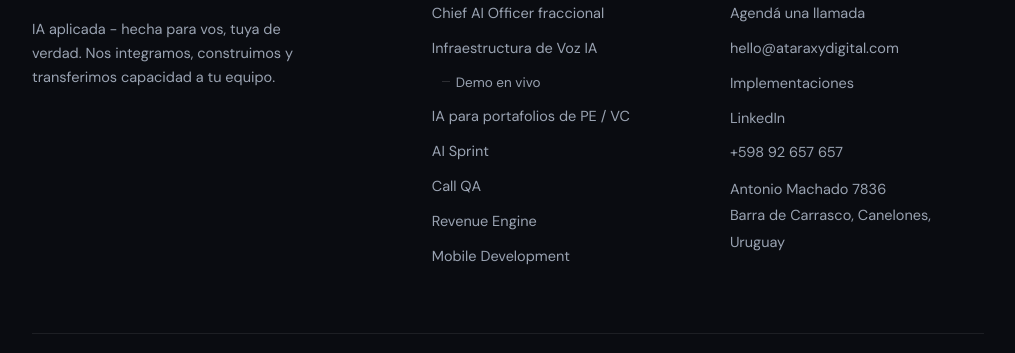
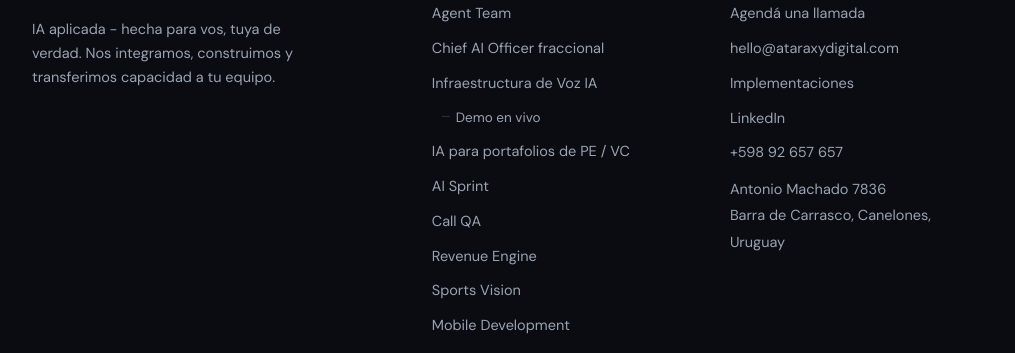
Before and after one commit to ataraxy-digital/ataraxy-qa, a website: page es/index.html in a window 1280 px wide. Shown: the part 4898-5251 px from the top of the page, without its empty margins (132-1147 px from the left). Drawn offline with Linux system fonts and the light colour scheme.

Commit message:
Suma Agent Team y las propiedades faltantes al nav y footer

```diff
--- a/es/index.html
+++ b/es/index.html
@@ -193,6 +193,7 @@ footer{border-top:1px solid var(--line);padding:64px 0 44px;background:var(--bg-
       <div class="nav-dd">
         <a href="https://www.ataraxydigital.com/#services" class="nav-dd-trigger">Servicios</a>
         <div class="nav-dd-menu">
+          <a href="https://team.ataraxydigital.com/">Agent Team</a>
           <a href="https://caio.ataraxydigital.com/">Fractional CAIO</a>
           <a href="https://voice.ataraxydigital.com/">Voice AI</a>
           <a class="nav-dd-sub" href="https://voice-demo.ataraxydigital.com/">Live demo</a>
@@ -200,6 +201,7 @@ footer{border-top:1px solid var(--line);padding:64px 0 44px;background:var(--bg-
           <a href="https://sprint.ataraxydigital.com/">AI Sprint</a>
           <a href="https://qa.ataraxydigital.com/">Call QA</a>
           <a href="https://revenue.ataraxydigital.com/">Revenue Engine</a>
+          <a href="https://vision.ataraxydigital.com/">Sports Vision</a>
           <a href="https://mobile.ataraxydigital.com/">Mobile Development</a>
         </div>
       </div>
@@ -410,6 +412,7 @@ footer{border-top:1px solid var(--line);padding:64px 0 44px;background:var(--bg-
       </div>
       <div class="foot-col">
         <h4>Servicios</h4>
+        <a href="https://team.ataraxydigital.com/">Agent Team</a>
         <a href="https://caio.ataraxydigital.com" target="_blank" rel="noopener">Chief AI Officer fraccional</a>
         <a href="https://voice.ataraxydigital.com" target="_blank" rel="noopener">Infraestructura de Voz IA</a>
         <a class="foot-sub" href="https://voice-demo.ataraxydigital.com/" target="_blank" rel="noopener">Demo en vivo</a>
@@ -417,6 +420,7 @@ footer{border-top:1px solid var(--line);padding:64px 0 44px;background:var(--bg-
         <a href="https://sprint.ataraxydigital.com/">AI Sprint</a>
         <a href="https://qa.ataraxydigital.com/">Call QA</a>
         <a href="https://revenue.ataraxydigital.com/">Revenue Engine</a>
+        <a href="https://vision.ataraxydigital.com/">Sports Vision</a>
         <a href="https://mobile.ataraxydigital.com/">Mobile Development</a>
       </div>
       <div class="foot-col">
```
Also changed, not shown: index.html (+4 -0 lines), pt/index.html (+4 -0 lines), zh/index.html (+4 -0 lines).
